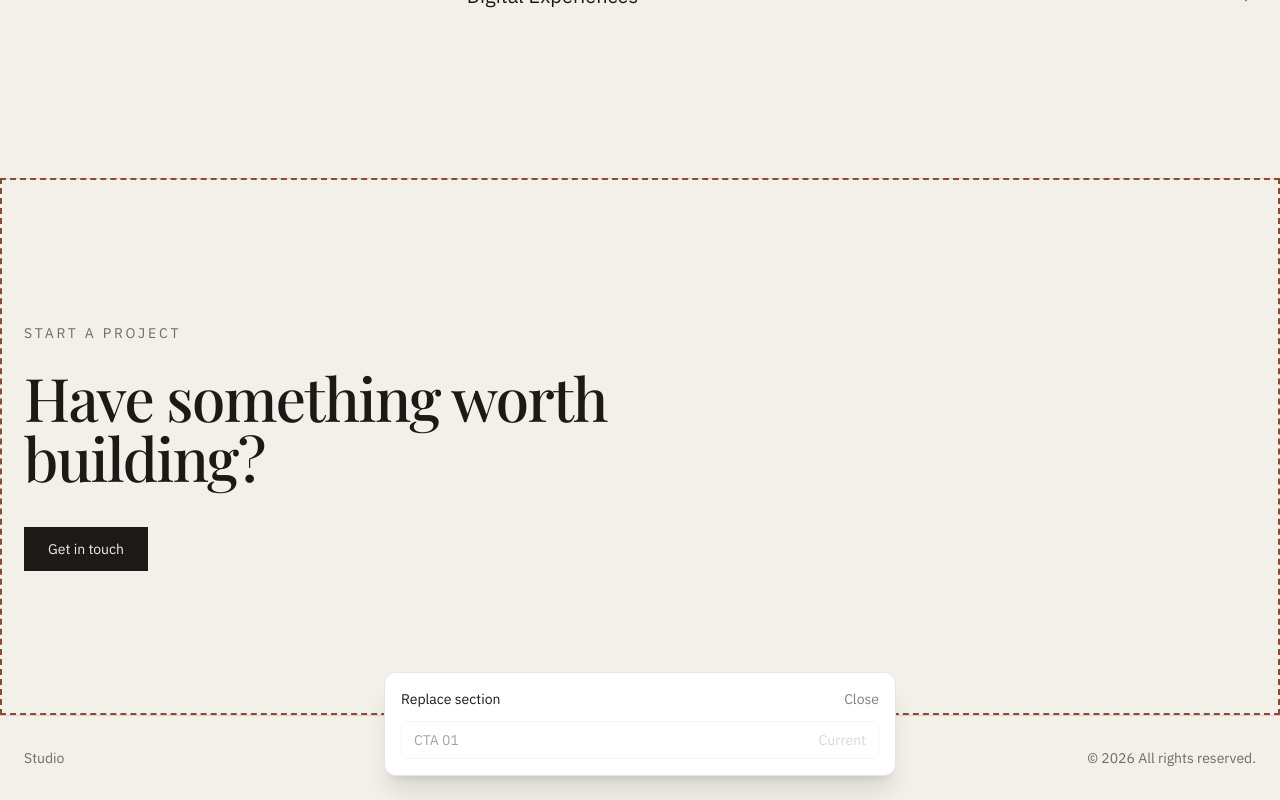
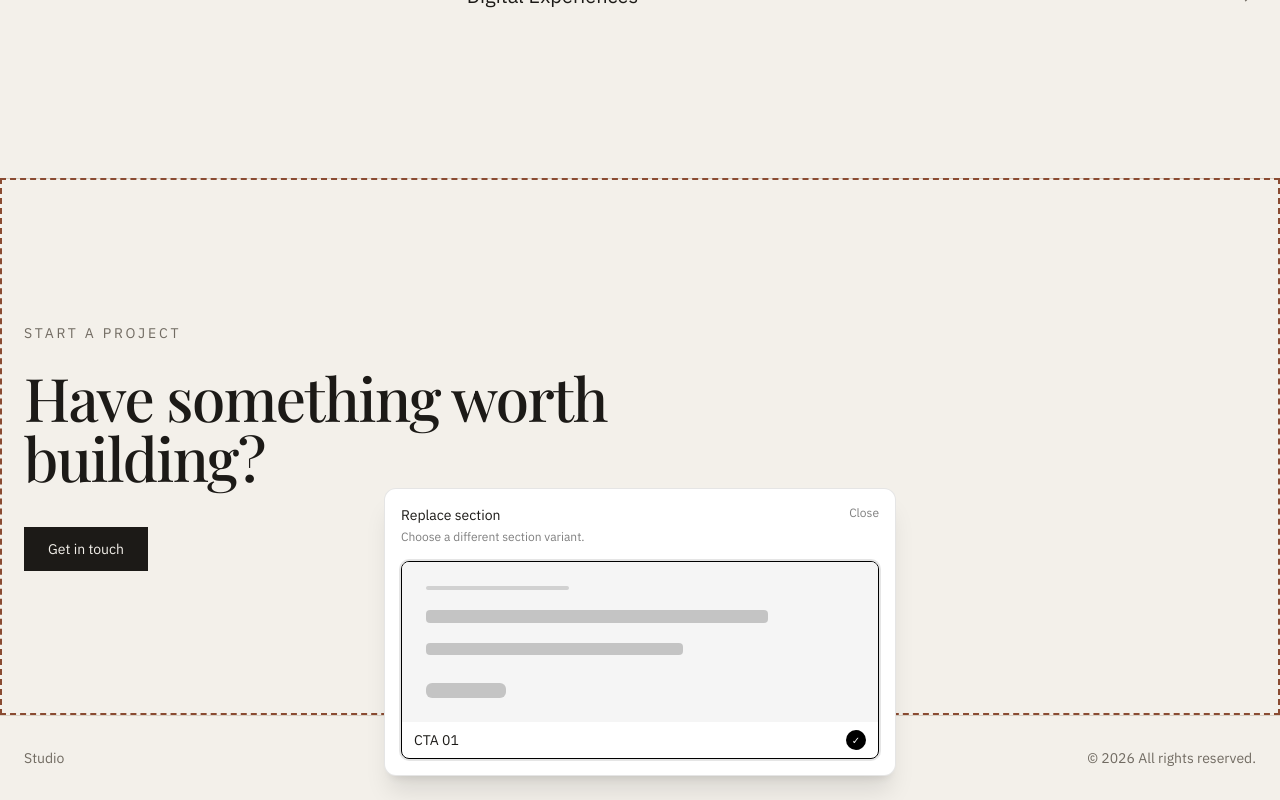
Before and after one commit to chmndu/laypick, a Next.js app: page / in a window 1280 px wide. Both pictures are taken after a click on the button "Get in touch". Shown: the part 1037-1837 px from the top of the page. Built offline with nearby package versions, Linux system fonts and the light colour scheme.

Commit message:
feat: add visual section picker

```diff
--- /dev/null
+++ b/src/components/preview/SectionThumbnail.tsx
@@ -0,0 +1,125 @@
+import type { SectionThumbnail as SectionThumbnailType } from "@/types/section"
+
+type SectionThumbnailProps = {
+  type: SectionThumbnailType
+}
+
+const shortLine =
+  "h-2 w-1/3 rounded-full bg-black/15"
+
+const mediumLine =
+  "h-2 w-2/3 rounded-full bg-black/15"
+
+export function SectionThumbnail({
+  type,
+}: SectionThumbnailProps) {
+  switch (type) {
+    case "navbar-simple":
+      return (
+        <div className="flex h-full flex-col p-5">
+          <div className="flex items-center justify-between">
+            <div className="h-3 w-16 rounded-full bg-black/25" />
+            <div className="flex gap-2">
+              <div className="h-2 w-8 rounded-full bg-black/15" />
+              <div className="h-2 w-8 rounded-full bg-black/15" />
+              <div className="h-2 w-8 rounded-full bg-black/15" />
+            </div>
+          </div>
+        </div>
+      )
+
+    case "hero-left":
+      return (
+        <div className="flex h-full flex-col justify-center gap-4 p-6">
+          <div className={shortLine} />
+          <div className="h-7 w-4/5 rounded-sm bg-black/20" />
+          <div className="h-7 w-3/5 rounded-sm bg-black/20" />
+          <div className={`${mediumLine} mt-2`} />
+          <div className="h-2 w-1/2 rounded-full bg-black/10" />
+        </div>
+      )
+
+    case "hero-split":
+      return (
+        <div className="grid h-full grid-cols-[1.4fr_1fr] gap-6 p-6">
+          <div className="flex flex-col justify-center gap-4">
+            <div className={shortLine} />
+            <div className="h-7 w-full rounded-sm bg-black/20" />
+            <div className="h-7 w-4/5 rounded-sm bg-black/20" />
+          </div>
+
+          <div className="flex items-end">
+            <div className="h-2 w-full rounded-full bg-black/10" />
+          </div>
+        </div>
+      )
+
+    case "hero-bottom":
+      return (
+        <div className="flex h-full flex-col justify-between p-6">
+          <div className={shortLine} />
+
+          <div className="space-y-3">
+            <div className="h-7 w-full rounded-sm bg-black/20" />
+            <div className="h-7 w-4/5 rounded-sm bg-black/20" />
+          </div>
+
+          <div className="flex justify-end">
+            <div className="h-2 w-1/3 rounded-full bg-black/10" />
+          </div>
+        </div>
+      )
+
+    case "services-list":
+      return (
+        <div className="grid h-full grid-cols-[1fr_2fr] gap-6 p-6">
+          <div className="flex items-start">
+            <div className={shortLine} />
+          </div>
+
+          <div className="space-y-4">
+            <div className="border-t border-black/10 pt-4">
+              <div className="flex justify-between">
+                <div className="h-3 w-1/3 rounded-full bg-black/20" />
+                <div className="h-3 w-3 rounded-full bg-black/10" />
+              </div>
+            </div>
+
+            <div className="border-t border-black/10 pt-4">
+              <div className="flex justify-between">
+                <div className="h-3 w-2/5 rounded-full bg-black/20" />
+                <div className="h-3 w-3 rounded-full bg-black/10" />
+              </div>
+            </div>
+
+            <div className="border-t border-black/10 pt-4">
+              <div className="flex justify-between">
+                <div className="h-3 w-1/4 rounded-full bg-black/20" />
+                <div className="h-3 w-3 rounded-full bg-black/10" />
+              </div>
+            </div>
+          </div>
+        </div>
+      )
+
+    case "cta-simple":
+      return (
+        <div className="flex h-full flex-col justify-center gap-5 p-6">
+          <div className={shortLine} />
+          <div className="h-7 w-4/5 rounded-sm bg-black/20" />
+          <div className="h-7 w-3/5 rounded-sm bg-black/20" />
+          <div className="mt-2 h-8 w-20 rounded-md bg-black/20" />
+        </div>
+      )
+
+    case "footer-simple":
+      return (
+        <div className="flex h-full items-end p-6">
+          <div className="flex w-full items-center justify-between border-t border-black/10 pt-4">
+            <div className="h-2 w-16 rounded-full bg-black/15" />
+            <div className="h-2 w-24 rounded-full bg-black/10" />
+          </div>
+        </div>
+      )
+  }
+}
--- a/src/components/preview/WebsitePreview.tsx
+++ b/src/components/preview/WebsitePreview.tsx
@@ -1,9 +1,9 @@
 import { useState } from "react"
 import { sectionDefinitions } from "@/data/sections"
 import { getCompatibleSections, replaceSection } from "@/lib/composition"
-import { sectionComponents } from "@/lib/renderer/component-registry"
 import { getDesignTokenStyles } from "@/lib/renderer/design-tokens"
 import { RenderSection } from "@/lib/renderer/render-section"
+import { SectionThumbnail } from "./SectionThumbnail"
 import type { Project } from "@/types/project"
 
 type WebsitePreviewProps = {
@@ -55,42 +55,47 @@ export function WebsitePreview({
 
             {selectedSection && selectedDefinition.length > 0 && (
                 <div className="fixed bottom-6 left-1/2 z-50 w-[min(90vw,32rem)] -translate-x-1/2 rounded-xl border border-black/10 bg-white p-4 shadow-xl">
-                    <div className="mb-3 flex items-center justify-between">
-                        <span className="text-sm font-medium">
-                            Replace section
-                        </span>
+                    <div className="mb-4 flex items-start justify-between gap-4">
+                        <div>
+                            <p className="text-sm font-medium">
+                                Replace section
+                            </p>
+
+                            <p className="mt-1 text-xs text-black/50">
+                                Choose a different section variant.
+                            </p>
+                        </div>
 
                         <button
                             type="button"
-                            className="text-sm text-black/50"
+                            className="shrink-0 text-xs text-black/50 transition hover:text-black"
                             onClick={() => setSelectedSectionId(null)}
                         >
                             Close
                         </button>
                     </div>
 
-                    <div className="grid gap-2">
+                    <div className="grid gap-3">
                         {selectedDefinition.map((definition) => {
-                            const Component =
-                                sectionComponents[
-                                definition.component as keyof typeof sectionComponents
-                                ]
-
-                            if (!Component) return null
-
                             const isCurrent =
                                 definition.id === selectedSection.definitionId
 
                             return (
-                                <button
+                                <div
                                     key={definition.id}
-                                    type="button"
-                                    disabled={isCurrent}
-                                    className="flex items-center justify-between rounded-lg border border-black/10 px-3 py-2 text-left text-sm disabled:opacity-40"
+                                    role="button"
+                                    tabIndex={isCurrent ? -1 : 0}
+                                    aria-disabled={isCurrent}
+                                    className={[
+                                        "overflow-hidden rounded-lg border text-left transition",
+                                        isCurrent
+                                            ? "border-black ring-2 ring-black/10"
+                                            : "border-black/10 hover:border-black/30",
+                                    ].join(" ")}
                                     onClick={(event) => {
                                         event.stopPropagation()
 
-                                        if (!onProjectChange) return
+                                        if (isCurrent || !onProjectChange) return
 
                                         const replacement = {
                                             ...selectedSection,
@@ -106,12 +111,47 @@ export function WebsitePreview({
                                             ),
                                         })
                                     }}
+                                    onKeyDown={(event) => {
+                                        if (
+                                            !isCurrent &&
+                                            (event.key === "Enter" || event.key === " ")
+                                        ) {
+                                            event.preventDefault()
+
+                                            if (!onProjectChange) return
+
+                                            const replacement = {
+                                                ...selectedSection,
+                                                definitionId: definition.id,
+                                            }
+
+                                            onProjectChange({
+                                                ...project,
+                                                sections: replaceSection(
+                                                    project.sections,
+                                                    selectedSection.id,
+                                                    replacement,
+                                                ),
+                                            })
+                                        }
+                                    }}
                                 >
-                                    <span>{definition.name}</span>
-                                    <span className="text-black/40">
-                                        {isCurrent ? "Current" : "Use"}
-                                    </span>
-                                </button>
+                                    <div className="h-40 overflow-hidden bg-neutral-100">
+                                        <SectionThumbnail type={definition.thumbnail} />
+                                    </div>
+
+                                    <div className="flex items-center justify-between px-3 py-2">
+                                        <span className="text-sm">
+                                            {definition.name}
+                                        </span>
+
+                                        {isCurrent && (
+                                            <span className="flex h-5 w-5 items-center justify-center rounded-full bg-black text-[10px] text-white">
+                                                ✓
+                                            </span>
+                                        )}
+                                    </div>
+                                </div>
                             )
                         })}
                     </div>
--- a/src/data/sections/index.ts
+++ b/src/data/sections/index.ts
@@ -6,6 +6,7 @@ export const sectionDefinitions: SectionDefinition[] = [
         type: "navbar",
         name: "Navbar 01",
         component: "Navbar01",
+        thumbnail: "navbar-simple",
         compatibleProjectTypes: [
             "business",
             "agency",
@@ -25,6 +26,7 @@ export const sectionDefinitions: SectionDefinition[] = [
         type: "navbar",
         name: "Navbar 02",
         component: "Navbar02",
+        thumbnail: "navbar-simple",
         compatibleProjectTypes: [
             "business",
             "agency",
@@ -44,6 +46,7 @@ export const sectionDefinitions: SectionDefinition[] = [
         type: "navbar",
         name: "Navbar 03",
         component: "Navbar03",
+        thumbnail: "navbar-simple",
         compatibleProjectTypes: [
             "business",
             "agency",
@@ -63,6 +66,7 @@ export const sectionDefinitions: SectionDefinition[] = [
         type: "hero",
         name: "Hero 01",
         component: "Hero01",
+        thumbnail: "hero-left",
         compatibleProjectTypes: [
             "business",
             "agency",
@@ -82,6 +86,7 @@ export const sectionDefinitions: SectionDefinition[] = [
         type: "hero",
         name: "Hero 02",
         component: "Hero02",
+        thumbnail: "hero-left",
         compatibleProjectTypes: [
             "business",
             "agency",
@@ -101,6 +106,7 @@ export const sectionDefinitions: SectionDefinition[] = [
         type: "hero",
         name: "Hero 03",
         component: "Hero03",
+        thumbnail: "hero-split",
         compatibleProjectTypes: [
             "agency",
             "portfolio",
@@ -118,6 +124,7 @@ export const sectionDefinitions: SectionDefinition[] = [
         type: "hero",
         name: "Hero 04",
         component: "Hero04",
+        thumbnail: "hero-bottom",
         compatibleProjectTypes: [
             "business",
             "agency",
@@ -136,6 +143,7 @@ export const sectionDefinitions: SectionDefinition[] = [
         type: "services",
         name: "Services 01",
         component: "Services01",
+        thumbnail: "services-list",
         compatibleProjectTypes: ["business", "agency", "saas"],
         compatibleDirections: ["minimal", "editorial", "luxury"],
         capabilities: {
@@ -149,6 +157,7 @@ export const sectionDefinitions: SectionDefinition[] = [
         type: "work",
         name: "Work 01",
         component: "Work01",
+        thumbnail: "hero-split",
         compatibleProjectTypes: ["agency", "portfolio", "other"],
         compatibleDirections: ["minimal", "editorial", "luxury"],
         capabilities: {
@@ -162,6 +171,7 @@ export const sectionDefinitions: SectionDefinition[] = [
         type: "cta",
         name: "CTA 01",
         component: "CTA01",
+        thumbnail: "cta-simple",
         compatibleProjectTypes: [
             "business",
             "agency",
@@ -181,6 +191,7 @@ export const sectionDefinitions: SectionDefinition[] = [
         type: "footer",
         name: "Footer 01",
         component: "Footer01",
+        thumbnail: "footer-simple",
         compatibleProjectTypes: [
             "business",
             "agency",
--- a/src/lib/renderer/component-registry.ts
+++ b/src/lib/renderer/component-registry.ts
@@ -2,6 +2,7 @@ import { CTA01 } from "@/components/sections/CTA01"
 import { Footer01 } from "@/components/sections/Footer01"
 import { Hero01 } from "@/components/sections/Hero01"
 import { Hero03 } from "@/components/sections/Hero03"
+import { Hero04 } from "@/components/sections/Hero04"
 import { Navbar01 } from "@/components/sections/Navbar01"
 import { Services01 } from "@/components/sections/Services01"
 
@@ -9,6 +10,7 @@ export const sectionComponents = {
   Navbar01,
   Hero01,
   Hero03,
+  Hero04,
   Services01,
   CTA01,
   Footer01,
```
Also changed, not shown: src/components/sections/Hero04.tsx (added, +39 -0 lines), src/types/section.ts (+10 -0 lines).
